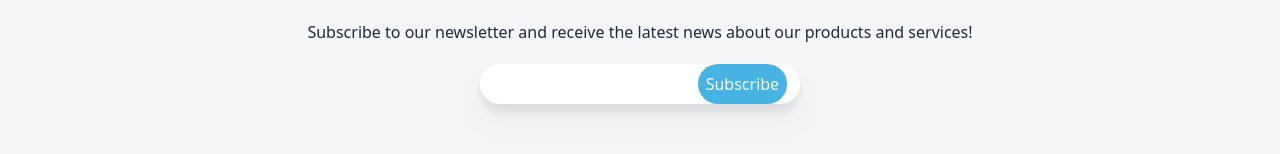
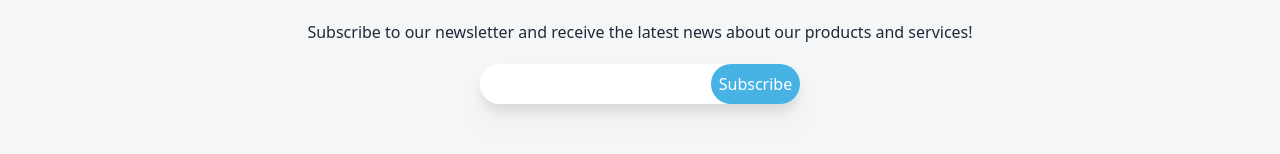
Before and after one commit to abhishekkashyap18/demo, a React (Vite) app: page / in a window 1280 px wide. Shown: the part 8100-8254 px from the top of the page. Built offline with nearby package versions, Linux system fonts and the light colour scheme.

Commit message:
fix button in joinNewsLetter section

```diff
--- a/src/components/JoinNewsLetter.jsx
+++ b/src/components/JoinNewsLetter.jsx
@@ -12,7 +12,7 @@ function JoinNewsLetter() {
       className='bg-[#f5f6f8] flex flex-col items-center justify-center p-2 sm:p-16 mt-10 gap-5'>
         <h1 className='text-[#37517E] font-bold text-2xl'>Join Our Newsletter</h1>
         <p className='text-center'>Subscribe to our newsletter and receive the latest news about our products and services!</p>
-        <div className='bg-white drop-shadow-xl rounded-full'>
+        <div className='flex justify-between bg-white drop-shadow-xl rounded-full'>
             <input type="text" className='w-[68%] rounded-full'/>
             <button className=' bg-[#47b2e4] text-white rounded-full p-2'>Subscribe</button>
         </div>
```
